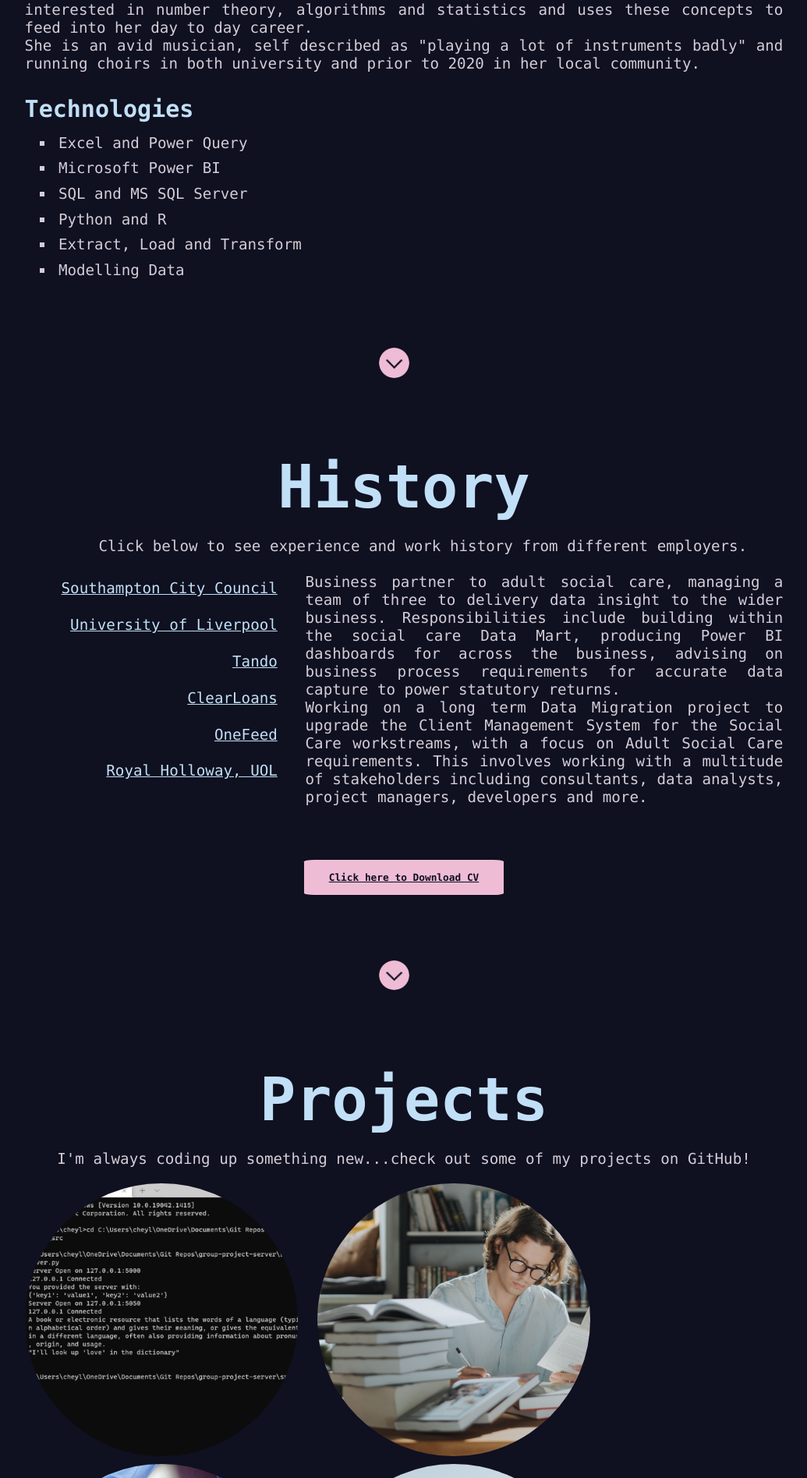
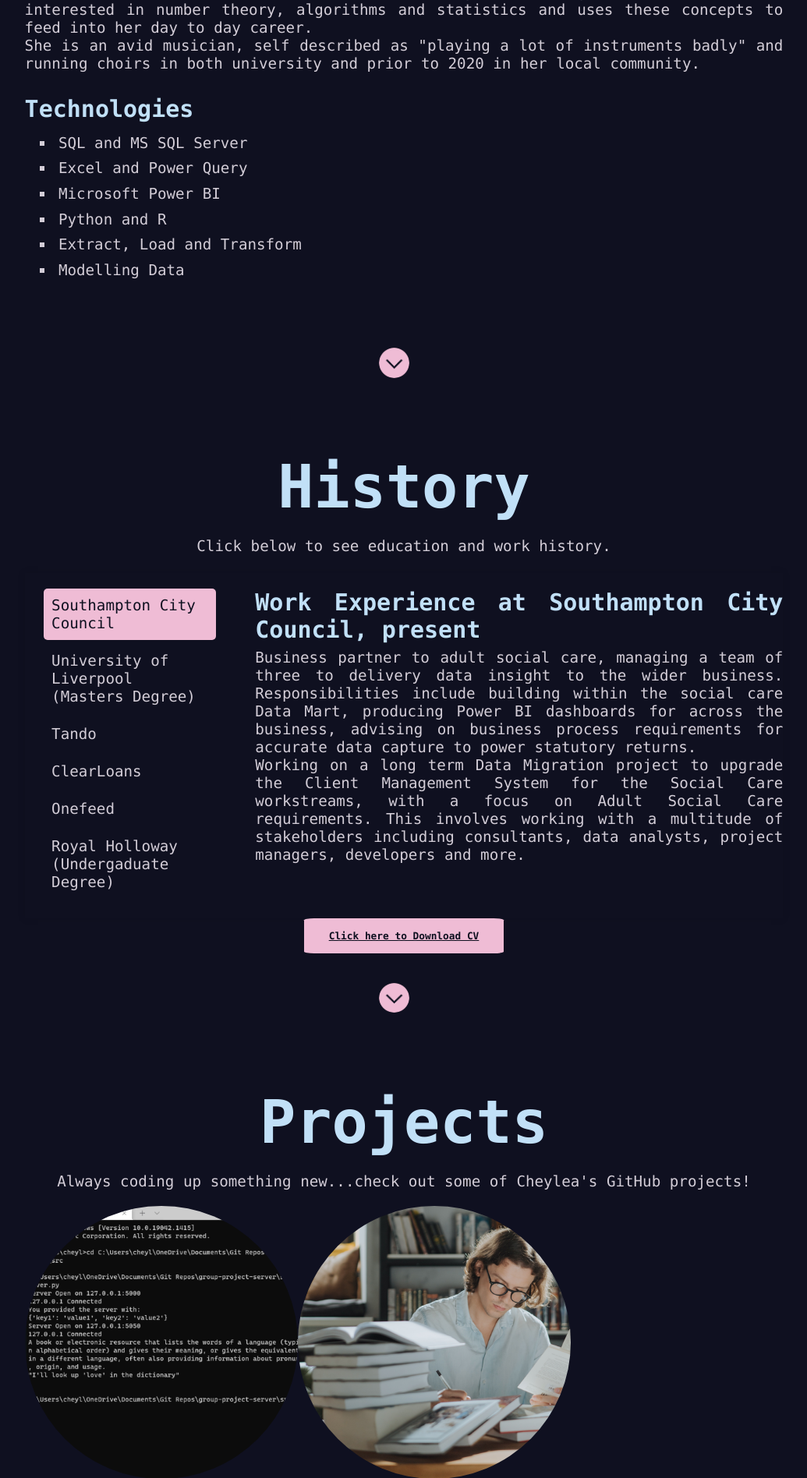
Before and after one commit to cheylea/cheylea.github.io, a Flask app: page / in a window 1280 px wide. Shown: the part 1258-3154 px from the top of the page at 78% size, without its empty margins (122-1157 px from the left). Run offline with Flask 3, Linux system fonts and the light colour scheme.

Commit message:
Fixed bugs and issues

```diff
--- a/index.html
+++ b/index.html
@@ -61,9 +61,9 @@
          <p>She is an avid musician, self described as "playing a lot of instruments badly" and running choirs in both university and prior to 2020 in her local community.</p>
          <h2>Technologies</h2>
          <ul>
+            <li>SQL and MS SQL Server</li>
             <li>Excel and Power Query</li>
             <li>Microsoft Power BI</li>
-            <li>SQL and MS SQL Server</li>
          </ul>
          <ul>
             <li>Python and R</li>
@@ -86,62 +86,58 @@
          –––––––––––––––––––––––––––––––––––––––––––––––––– -->
       <div class="main">
          <h1 id="experience">History</h1>
+         <p style="text-align: center;">Click below to see education and work history.</p>
+         <br>
          <div class="experience">
-            <p style="text-align: center;">Click below to see experience and work history from different employers.</p>
-            <br>
+            <div class="experience-list">
                 <ul>
-               <li style = "padding-top: 2.5%"><a href="#scc">Southampton City Council</a></li>
-               <li><a href="#liv">University of Liverpool</a></li>
-               <li><a href="#tando">Tando</a></li>
-               <li><a href="#cl">ClearLoans</a></li>
-               <li><a href="#onefeed">OneFeed</a></li>
-               <li><a href="#roho">Royal Holloway, UOL</a></li>
+                    <li class="active" data-target="scc">Southampton City Council</li>
+                    <li data-target="liv">University of Liverpool (Masters Degree)</li>
+                    <li data-target="tando">Tando</li>
+                    <li data-target="cl">ClearLoans</li>
+                    <li data-target="onefeed">Onefeed</li>
+                    <li data-target="roho">Royal Holloway (Undergaduate Degree)</li>
                 </ul>
-
-            <a id="scc"></a>
-            <a id="liv"></a>
-            <a id="tando"></a>
-            <a id="cl"></a>
-            <a id="onefeed"></a>
-            <a id="roho"></a>
-
-            <!--<div class="line"></div>-->
-            <div class="tab scc default-tab">
+            </div>
+            <div class="experience-body">
+                <div id="scc" style="display: block;">
+                    <h2>Work Experience at Southampton City Council, present</h2>
                     <p>Business partner to adult social care, managing a team of three to delivery data insight to the wider business. Responsibilities include building within the social care Data Mart, producing Power BI dashboards for across the business, advising on business process requirements for accurate data capture to power statutory returns. </p>
                <p>Working on a long term Data Migration project to upgrade the Client Management System for the Social Care workstreams, with a focus on Adult Social Care requirements. This involves working with a multitude of stakeholders including consultants, data analysts, project managers, developers and more.</p>
                 </div>
-            <div class="tab liv">
+                <div id="liv" style="display: none;">
+                    <h2>Education at University of Liverpool, 2024</h2>
                     <p>Studying a Masters in Computer Science covering various topics such as Software Development in Practice, Machine Learning and Emerging Trends. All modules have had a strong emphasis on examining the social, ethical and legal implications of developing various technologies.</p>
                     <p>Currently undergoing dissertation research into electronic voting, exploring solutions to the problem in the UK by producing a piece of software, runnng simulations and researching the ethical impacts.</p>
                     <p>The degree has included peer to peer discussion work, as well as individual and group projects. From essays, to software to video projects.</p>
-               <p>On track for distinction grade for January 2024.</p>
+                    <p>On track for distinction grade for May 2024.</p>
                 </div>
-            <div class="tab tando">
+                <div id="tando" style="display: none;">
+                    <h2>Work Experience at Tando, 2021</h2>
                     <p>Product manager and lead for the 5-person tech team. Took this role in addition to existing Data Analyst role.</p>
                     <p>Role as Data Analyst was primarily building and managing business-wide reporting for stakeholders to create visibility across channels (SQL, Power Query and Power BI).</p>
                     <p>My Project Manager role involved writing up technical specifications for projects, translating to business requirements required by the business, and working directly with developers to execute them, often with very fast turnarounds, working across several time zones.</p>
                 </div>
-            <div class="tab cl">
+                <div id="cl" style="display: none;">
+                  <h2>Work Experience at ClearLoans, 2020</h2>
                   <p>Data Analyst role that involved building the reporting for the whole business in Power BI, alongside using SQL in Microsoft Azure Data Factory. Reporting conistted of various areas such as payout and collections information.</p>
                <p>Whilst at ClearLoans, took on many analysis projects such as creating an income analysis algorithm for accurately capture an applicants income, bank statement transaction classification model using machine learning and a credit risk weighted scorecard to identify customers likely to default on their loans.</p>
                <p>All projects involved close collaboration with developers in order to implement models into production.</p>
                </div>
-            <div class="tab onefeed">
+               <div id="onefeed" style="display: none;">
+                  <h2>Work Experience at Onefeed, 2018</h2>
                   <p>Account manager to over ten clients, devising marketing strategies for the Pay-Per-Click Google Shopping and Bing Shopping campaigns and monitoring product feeds for errors and data quality. Involved regular analysis of performance, including using Google Analytics and working directly with clients to understand their product.</p>
                <p>Whilst working at Onefeed completed various exams including Adwords Fundamentals, Shopping and Search exams and Bing Shopping.</p>
                <p>Also took on additional role of admin assistant, producing employee documents and training guides to assist with onboarding.</p>
                </div>
-            <div class="tab roho">
+               <div id="roho" style="display: none;">
+                  <h2>Education at Royal Holloway, 2017</h2>
                   <p>Studied an undegraduate degree in Mathematics, studying various topics such as Statistics, Number Theory, Algorithm Design and Combinatorics. Overall built a strong knowledge base in Mathematics, as well as learning areas of application to real life and developing skills such as self-management and group collaboration</p>
                <p>Whilst at university was involved in many societies, including being Musical Director for on site a cappella choir <a href="https://www.youtube.com/watch?v=IjrQdwYidZI" target="_blank">Absolute Harmony</a> for two years and planning / presenting various radio shows throughout for Insanity Radio, winning Best Presenting Team in 2017 with breakfast show <a href= "https://soundcloud.com/cheylea-hopkinson/cuppa-tea-with-oph-and-me-demo" target="_blank">Cuppa Tea with Oph and Me.</a></p>
                </div>
             </div>
-         <br>
-         <br>
-         <br>
+         </div>
          <p style="text-align: center"><button class="button"><a href="https://drive.google.com/uc?id=1DDMljKOw0JlPoQ1W4a_Sc3-BnD90klF9&export=download" style="color: #0F1020; font-weight:bold">Click here to Download CV</a></button></p>
-         <br>
-         <br>
          <br>
          <div class="icons">
                <a href="#projects"><div class="arrow"><img src="static/images/downward-arrow.png" alt="Move to next section"></a>
@@ -157,7 +153,7 @@
          –––––––––––––––––––––––––––––––––––––––––––––––––– -->
       <div class="main">
          <h1 id="projects">Projects</h1>
-         <p style="text-align: center;">I'm always coding up something new...check out some of my projects on GitHub!</p>
+         <p style="text-align: center;">Always coding up something new...check out some of Cheylea's GitHub projects!</p>
       <div class="container">
          <img src="static/images/clientserver-project.png" alt="Github link to Client Server project" class="image">
          <div class="overlay">
@@ -199,10 +195,12 @@
          <a href="https://github.com/cheylea/genetic-sudoku-solver" title="Genetic 4x4 Sudoku Solver Project" class="text">Genetic 4x4 Sudoku Solver Project (Python)</a>
          </div>
       </div>
+
       </div>
-       <br>
-       <br>
-       <br>
+      <div class="icons"><p style="text-align: center;">...you've reached the end!</p></div>
+
+
+
       <!-- Naviagation Bar
          –––––––––––––––––––––––––––––––––––––––––––––––––– -->
       <div class="nav">
@@ -221,5 +219,27 @@
       </div>
       <!-- End Document
          –––––––––––––––––––––––––––––––––––––––––––––––––– -->
+
+      <!-- Javascript
+         –––––––––––––––––––––––––––––––––––––––––––––––––– -->
+         <script>
+            const companyListItems = document.querySelectorAll('.experience-list li');
+            const experienceDivs = document.querySelectorAll('.experience-body > div');
+
+            companyListItems.forEach(item => {
+                item.addEventListener('click', function() {
+                    const target = this.dataset.target;
+                    experienceDivs.forEach(div => {
+                        if (div.id === target) {
+                            div.style.display = 'block';
+                        } else {
+                            div.style.display = 'none';
+                        }
+                    });
+                    companyListItems.forEach(li => li.classList.remove('active'));
+                    this.classList.add('active');
+                });
+            });
+        </script>
    </body>
 </html>
--- a/static/css/stylesheet.css
+++ b/static/css/stylesheet.css
@@ -172,71 +172,50 @@
     background-color: #C1E0F7;
   }
 
-  /* Styling for the Experience Section of website
+
+    /* Styling for the experience portion of the website
   –––––––––––––––––––––––––––––––––––––––––––––––––– */
 
-  /* Display experience blocks when the link is selected */
-  .main .tab {
-    display: none;
+  .main .experience {
+      display: flex;
+
+      box-shadow: 0px 0px 10px rgba(0, 0, 0, 0.1);
+      overflow: hidden;
   }
 
-  .main .default-tab {
-    display: block;
+  .main .experience-list {
+      flex: 1;
+      padding: 20px;
+      text-align: left;
   }
 
-  :target~.default-tab {
-    display: none;
+  .main .experience-list ul {
+      list-style-type: none;
+      padding: 0;
+      margin: 0;
   }
 
-  #scc:target~.scc,
-  #liv:target~.liv,
-  #tando:target~.tando,
-  #cl:target~.cl,
-  #onefeed:target~.onefeed,
-  #roho:target~.roho{
-    display: block;
+  .main .experience-list li {
+      cursor: pointer;
+      padding: 10px;
+      margin-bottom: 5px;
+      border-radius: 5px;
   }
 
-  .main .experience a {
-    color: #C1E0F7;
-    transition: all 0.3s ease 0.2s;
+  .main .experience-list li:hover {
+      background-color: #C1E0F7;
+      color: #0F1020;
   }
 
-  .main .experience a:hover { /* Changes the text colour when the link hovers over */
-    color: #D3CDD7;
+  .main .experience-list li.active {
+      background-color: #EFBCD5;
+      color: #0F1020;
   }
 
-  .main .experience ul {
-    float: left;
-    list-style-type: none;
-    overflow: hidden;
-    width: 35%;
-    text-align: right;
+  .main .experience-body {
+      flex: 3;
+      padding-left: 30px;
   }
-  .main .experience ul li {
-    margin-bottom: 6%; /* Spaces out the list items */
-    margin-left: 0%;
-    margin-right: 10%;
-  }
-
-  .main .experience ul li:target {
-    color: #D3CDD7;
-  }
-
-  .main .experience p {
-    justify-content: center;
-    padding-left: 5%;
-  }
-
-  /*
-  .main .experience .line {
-    float: left;
-    border-left: 3px solid #D3CDD7;
-    height: 350px;
-    display: block;
-    padding-right: 5%;
-  }
-  */
 
   /* Projects button/images
   –––––––––––––––––––––––––––––––––––––––––––––––––– */
@@ -245,9 +224,9 @@
     width: 350px;
     height: 350px;
     float: left;
-    margin-right: 25px;
     margin-top: 10px;
     border-radius: 50%;
+    scroll-margin-top: 1em;
   }
 
   .main .image {
@@ -262,7 +241,6 @@
     right: 0;
     width: 350px;
     height: 350px;
-    margin-right: 25px;
     margin-top: 10px;
     border-radius: 50%;
     opacity: 0;
@@ -286,32 +264,6 @@
     transform: translate(-50%, -50%);
     text-align: center;
   }
-
-  /*
-  .main .img__wrap {
-    position: relative;
-    width: 350px;
-    height: 350px;
-    float: left;
-    margin-right: 25px;
-    margin-top: 10px;
-    border-radius: 50%
-  }
-
-  .main .img__description {
-    color: #D3CDD7;
-    visibility: hidden;
-    opacity: 0;
-
-    /* transition effect. not necessary
-    transition: opacity .2s, visibility .2s;
-  }
-
-  .main .img__wrap:hover .img__description {
-    visibility: visible;
-    opacity: 1;
-    background: #0F1020;
-  } */
 
   /* Styling for the footer of website
   –––––––––––––––––––––––––––––––––––––––––––––––––– */
```
Lines whose indentation alone changed are shown as unchanged.
